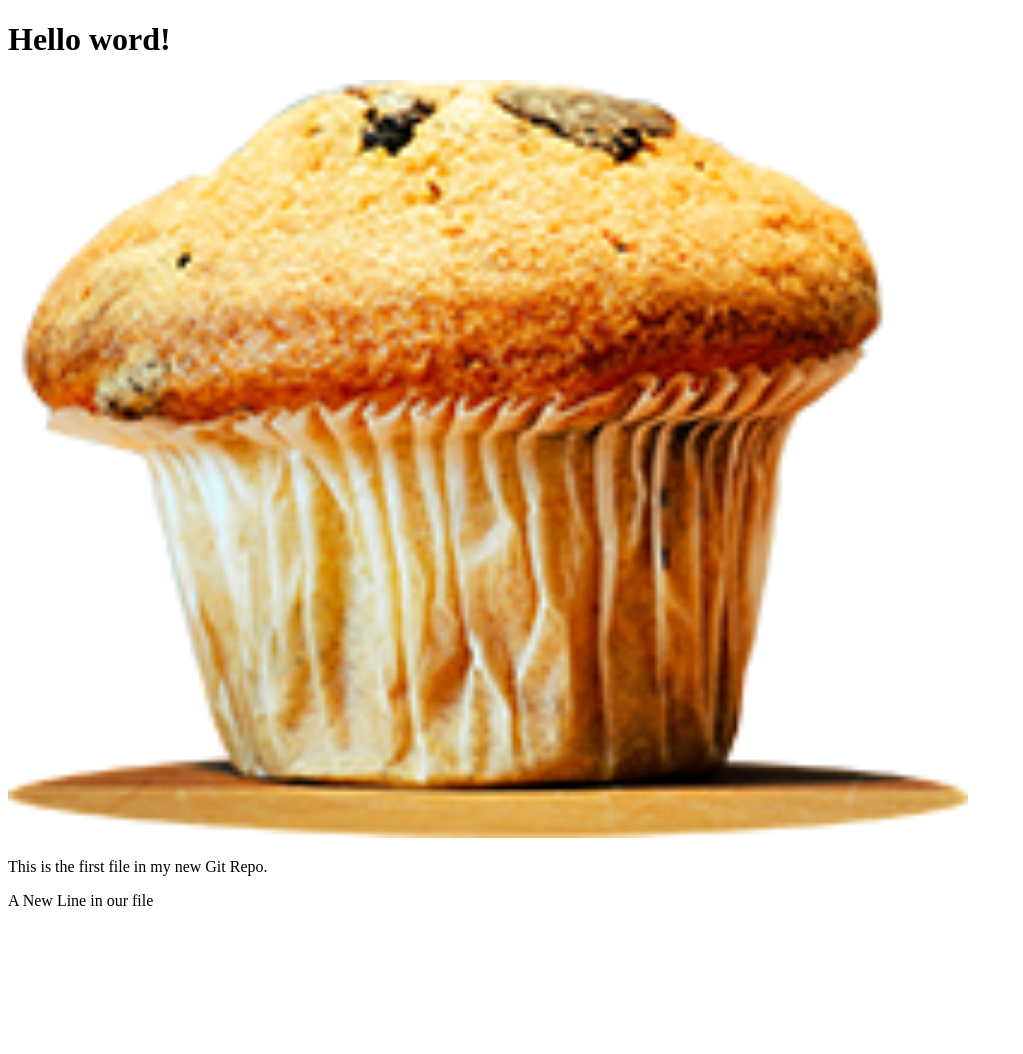
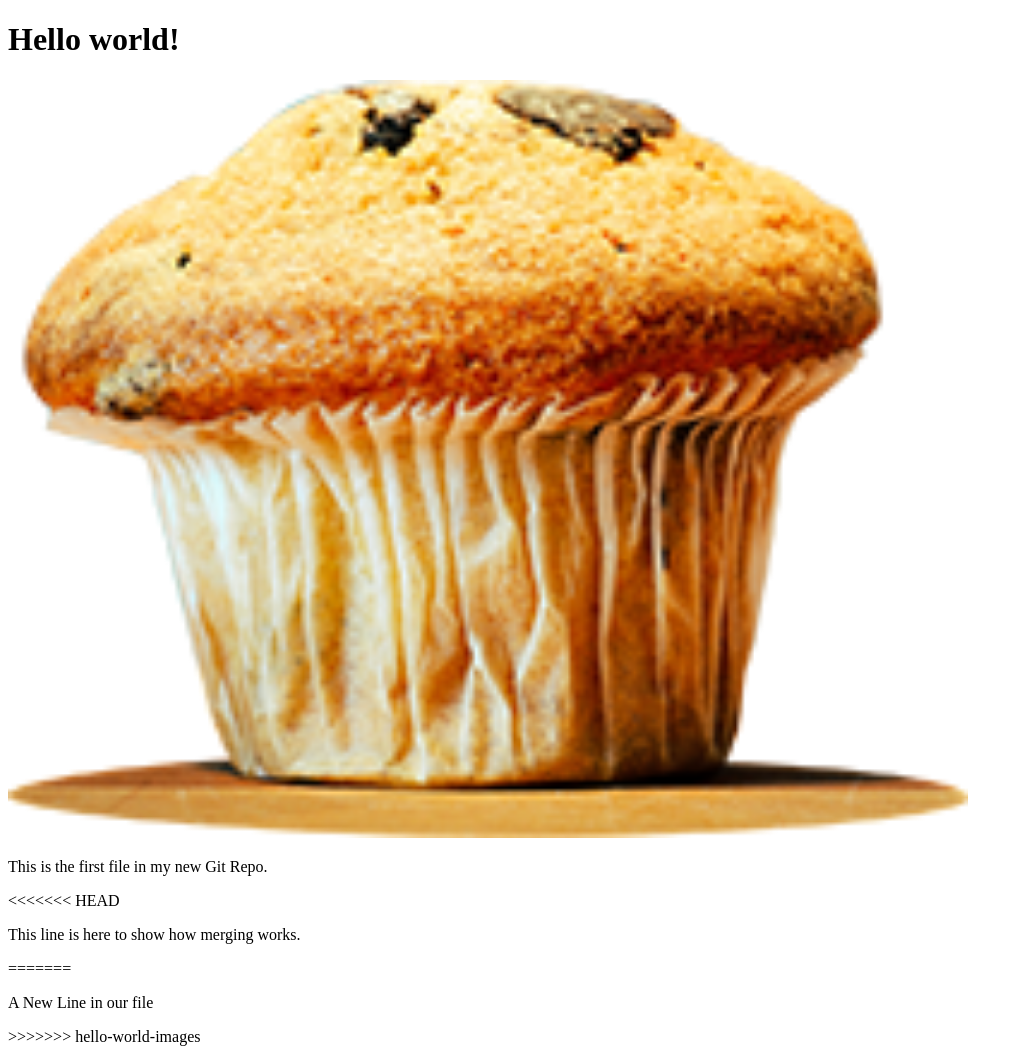
Before and after one commit to iraaa17613/latihan-git, a plain HTML site: page index.html in a window 1280 px wide. Shown: the whole page, without its empty margins (0-1023 px from the left). Before the commit the page ends 926 px from the top, so only its background shows below. Drawn offline with Linux system fonts and the light colour scheme.

Commit message:
Try to commit new file

```diff
--- a/index.html
+++ b/index.html
@@ -6,10 +6,14 @@
     <title>Hello</title>
 </head>
 <body>
-    <h1>Hello word!</h1>
+    <h1>Hello world!</h1>
     <div><img src="muffin.png" alt="Hello World from Space"
-    style="width: 100%;max-width:960px"></div>
+    style="width:100%;max-width:960px"></div>
     <p>This is the first file in my new Git Repo.</p>
+<<<<<<< HEAD
+    <p>This line is here to show how merging works.</p>
+=======
     <p>A New Line in our file</p>
+>>>>>>> hello-world-images
 </body>
 </html>
```
